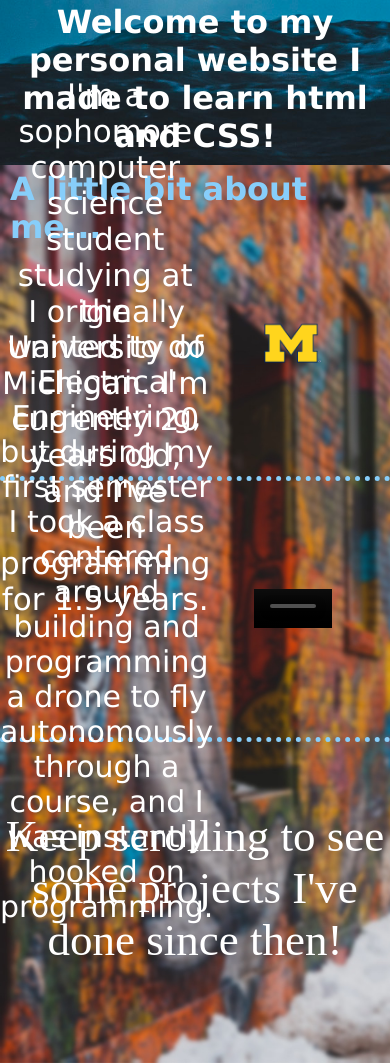
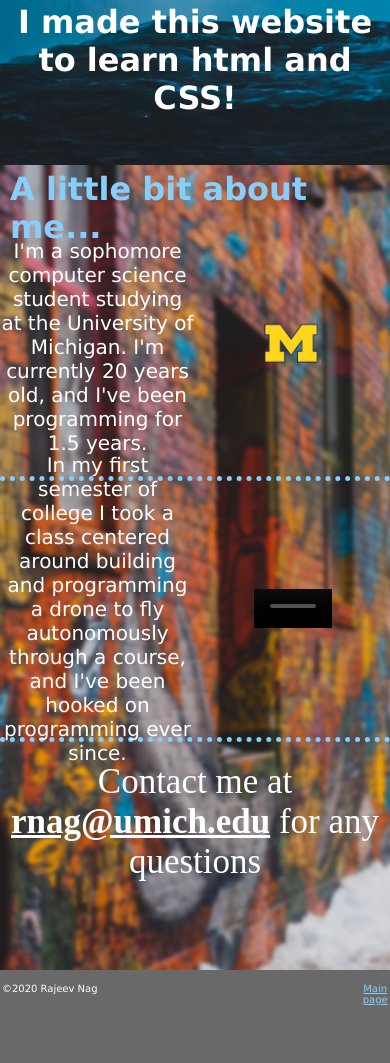
Before and after one commit to rajeevnag/website, a plain HTML site: page index.html in a window 390 px wide. Shown: the part 734-1797 px from the top of the page. Drawn offline with Linux system fonts and the light colour scheme; grey boxes are pictures that could not be loaded.

Commit message:
messed around with responsiveness a bit

```diff
--- a/index.html
+++ b/index.html
@@ -8,19 +8,18 @@
         <header>
             <title>Rajeev Nag</title>
         </header>
-        <div class="topnav">
+        <div class="topnav" id="mainPage">
             <!-- Centered link -->
             <div class="topnav-centered">
                 <a href="website.html" class="active">Home</a>
             </div>
 
             <!-- Left-aligned links (default) -->
-            <a href="#About_Me_Link">About Me</a>
+            <a href="https://drive.google.com/file/d/1RlT1mTeBiW_psZXiFwL6ixUfSiSvnY5-/view?usp=sharing" target="_blank">Resume</a>
 
             <!-- Right-aligned links -->
             <div class="topnav-right">
                 <a href="https://github.com/rajeevnag" target="_blank">Projects</a>
-
             </div>
         </div>
         <div class="Front">
@@ -30,21 +29,16 @@
                 </div>
                 <div class="important_imgs">
                     <ul class="links">
-                        <li><a href="https://drive.google.com/file/d/1RlT1mTeBiW_psZXiFwL6ixUfSiSvnY5-/view?usp=sharing" target="_blank">
-                            <img src="./images/resume.png" alt="Resume" >
-                        </a></li>
-                        <li><a href="https://linkedin.com/in/rnag" target="_blank">
+                        <li>
+                            <a href="https://linkedin.com/in/rnag" target="_blank">
                             <img src="./images/linkedin.png" alt="LinkedIn">
-                        </a></li>
-                        <li><a href="https://github.com/rnag" target="_blank">
-                            <img src="./images/GitHub_Logo_White.png" alt="Github" width="40" >
                         </a></li>
                     </ul>
                 </div>
 
                 <div class="Intro_Text">
                     <h1>My name is Rajeev Nag.</h1>
-                    <h1 class="welcome">Welcome to my personal website I made to learn html and CSS!</h2>
+                    <h1 class="welcome">I made this website to learn html and CSS!</h2>
                 </div>
             </div>
         </div>
@@ -71,8 +65,8 @@
                 <div class="row row_2">
                     <div class="About_Me_Half">
                         <div class="Self_Description">
-                            <p>I originally wanted to do Electrical Engineering, but during my first semester I took a class centered around
-                                building and programming a drone to fly autonomously through a course, and I was instantly hooked on programming.
+                            <p>In my first semester of college I took a class centered around
+                                building and programming a drone to fly autonomously through a course, and I've been hooked on programming ever since.
                             </p>
                         </div>
                     </div>
@@ -87,7 +81,15 @@
 
                 </div>
                 <div class="row row_3">
-                    <p>Keep scrolling to see some projects I've done since then!</p>
+                    <p class="contact_me">Contact me at <a href="mailto:rnag@umich.edu">rnag@umich.edu</a> for any questions</p>
+                </div>
+                <div class="row footer">
+                    <div class="About_Me_Half">
+                        <p id ="rnagcopyright">&copy2020 Rajeev Nag</p>
+                    </div>
+                    <div class="About_Me_Half">
+                        <p id="backToTop"><a href="#mainPage">Main page</p>
+                    </div>
                 </div>
             </div>
         </div>
--- a/website_css.css
+++ b/website_css.css
@@ -108,6 +108,7 @@ html{
 
 }
 
+
 .important_imgs img{
     width:50px;
     height: 50px
@@ -132,8 +133,10 @@ html{
     bottom: 15px;
 }
 .Intro_Text{
+    display: block;
     color: white;
     font-family: Verdana, Geneva, Tahoma, sans-serif;
+    height: 20vh;
 }
 .Intro_Text h1{
     margin-top: 1%;
@@ -143,6 +146,7 @@ html{
     background-size: cover;
     background-repeat: no-repeat;
     background-attachment: scroll;
+    height: 100vh;
 }
 .Little_About_Me{
     text-align: left;
@@ -155,6 +159,7 @@ html{
     margin-bottom: 3%;
     color: lightskyblue;
     font-family: Verdana, Geneva, Tahoma, sans-serif;
+
 }
 .About_Me{
     color: white;
@@ -166,14 +171,12 @@ html{
 }
 .About_Me_Half{
     width:50%;
-
+    min-width: 100px;
     display: flex;
     text-align: center;
 }
 .About_Me_Half p{
-
     font-family: Verdana, Geneva, Tahoma, sans-serif;
-
 }
 
 #block_m{
@@ -192,6 +195,28 @@ html{
     display: flex;
     align-items: center;
     justify-content: center;
+    font-size: 4vh;
+}
+@media screen and (max-width: 1000px) {
+    div.Self_Description{
+      font-size: 20px;
+    }
+  }
+@media screen and (max-height: 1000px) {
+    div.Self_Description{
+        font-size: 20px;
+    }
+}
+@media screen and (max-height: 500px) {
+    div.body{
+        font-size: 2px;
+    }
+}
+@media screen and (max-width: 900px) {
+    div.footer{
+      font-size: 10px;
+    }
+
 }
 .row_1{
     width:100%;
@@ -216,18 +241,34 @@ html{
 }
 .row_3{
     width: 100%;
-    height: 25%;
-    display: flex;
-    justify-content: center;
-    align-items: center;
+    height: 27%;
 }
 .row_3 p{
-    font-size: 45px;
-    position: relative;
-    top: 40px;
+    font-size: 35px;
 }
-.page_3{
-    border: white solid 2px;
-    height: 100vh;
-
+.footer{
+    width: 100%;
+    background-color: dimgray;
+    height: 11%;
 }
+.contact_me a{
+    color: white;
+    font-weight: bold;
+}
+.contact_me{
+    display: block;
+    width: 100vw;
+    padding: 5% 0;
+}
+#rnagcopyright{
+    margin-top: 6.6%;
+    margin-left: 1%;
+}
+#backToTop{
+    margin-left: 86%;
+    margin-top: 6.6%;
+    margin-right: 2%;
+}
+#backToTop a{
+    color: lightskyblue
+}
```
